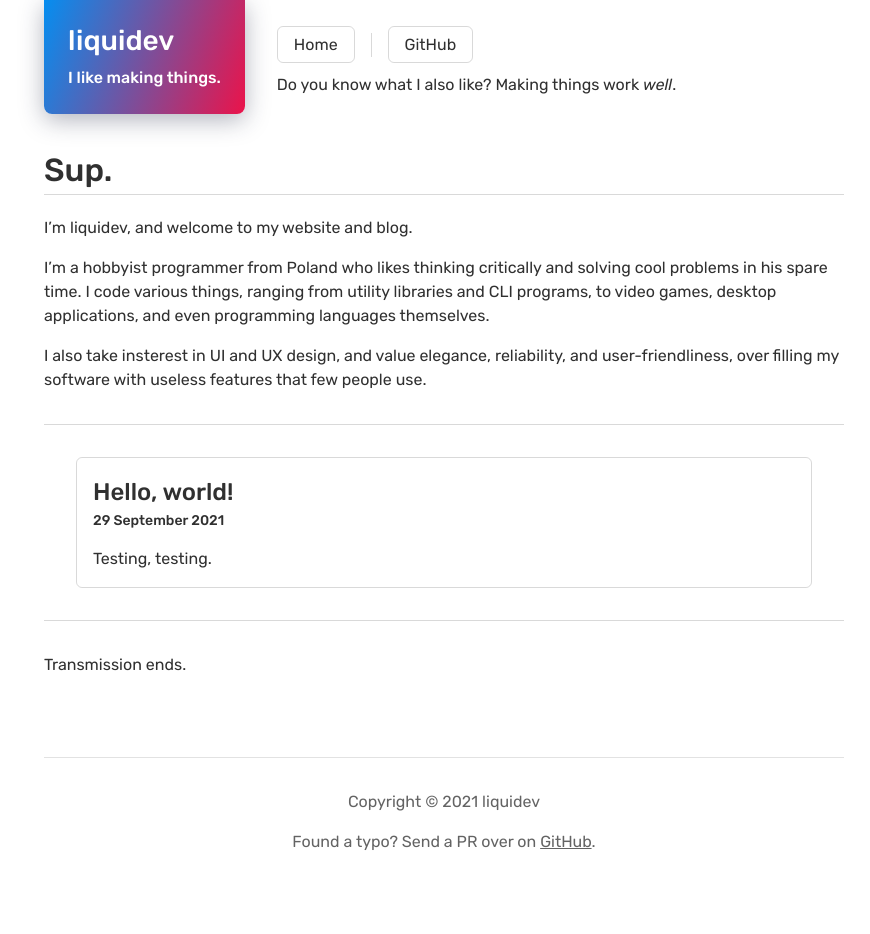
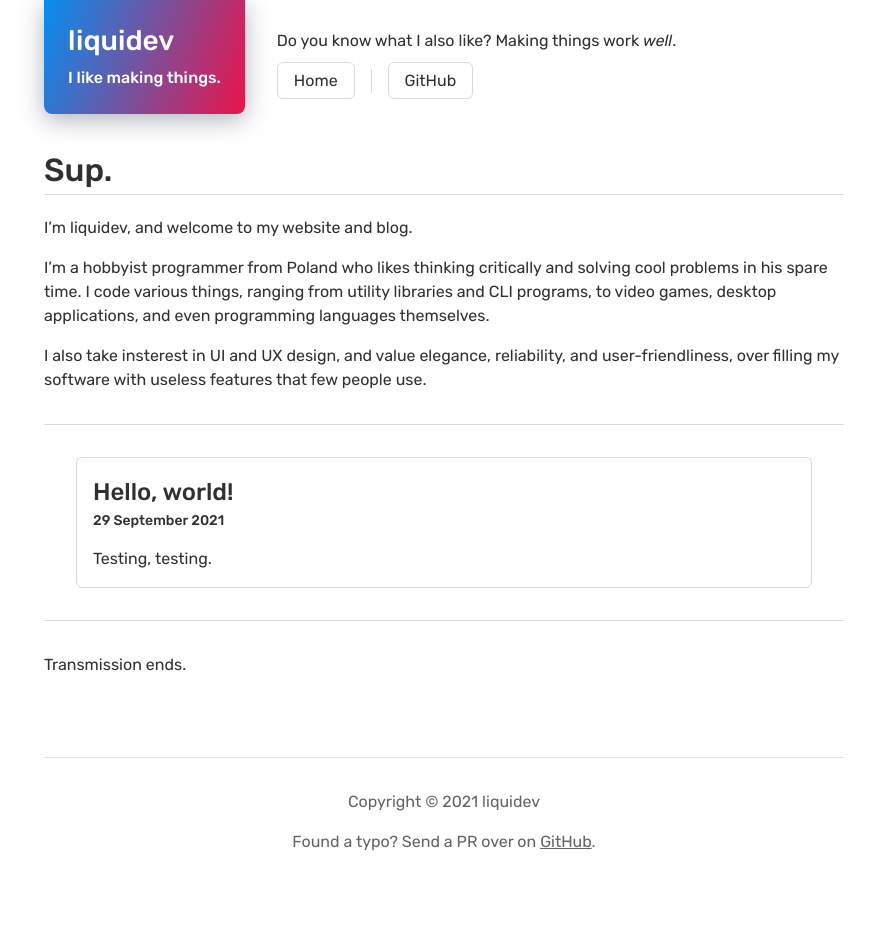
Before and after one commit to liquidev/liquidev.github.io, a Jekyll site: the page built from index.md, in a window 1280 px wide. Shown: the whole page, without its empty margins (196-1066 px from the left). Built offline with Jekyll 4.4.1, drawn with Linux system fonts in a browser that asks for light colours.

Commit message:
some tweaks

```diff
--- a/_includes/header.html
+++ b/_includes/header.html
@@ -1,7 +1,9 @@
 <div class="header">
    <div class="name-box">
-      <h1>{{ site.title }}</h1>
-      <h2>{{ site.description }}</h2>
+      <a class="name-box-link" href="{{ 'index.html' | relative_url }}">
+         <h1>{{ site.title }}</h1>
+         <h2>{{ site.description }}</h2>
+      </a>
    </div>
    <div class="header-links">
       {%- include navigation.html -%}
--- a/_includes/navigation.html
+++ b/_includes/navigation.html
@@ -1,3 +1,6 @@
+<p class="navigation-quote">
+   Do you know what I also like? Making things work <i>well</i>.
+</p>
 <nav>
    <ul class="navigation-links">
       <li><a href="{{ 'index.html' | absolute_url }}">Home</a></li>
@@ -5,6 +8,3 @@
       <li><a href="https://github.com/{{ site.github_username }}">GitHub</a></li>
    </ul>
 </nav>
-<p class="navigation-quote">
-   Do you know what I also like? Making things work <i>well</i>.
-</p>
--- a/_sass/main.scss
+++ b/_sass/main.scss
@@ -88,6 +88,11 @@ body {
    }
    h2 {
       font-size: 1rem;
+   }
+
+   .name-box-link {
+      color: var(--brand-text);
+      text-decoration: none;
    }
 }
 
```
